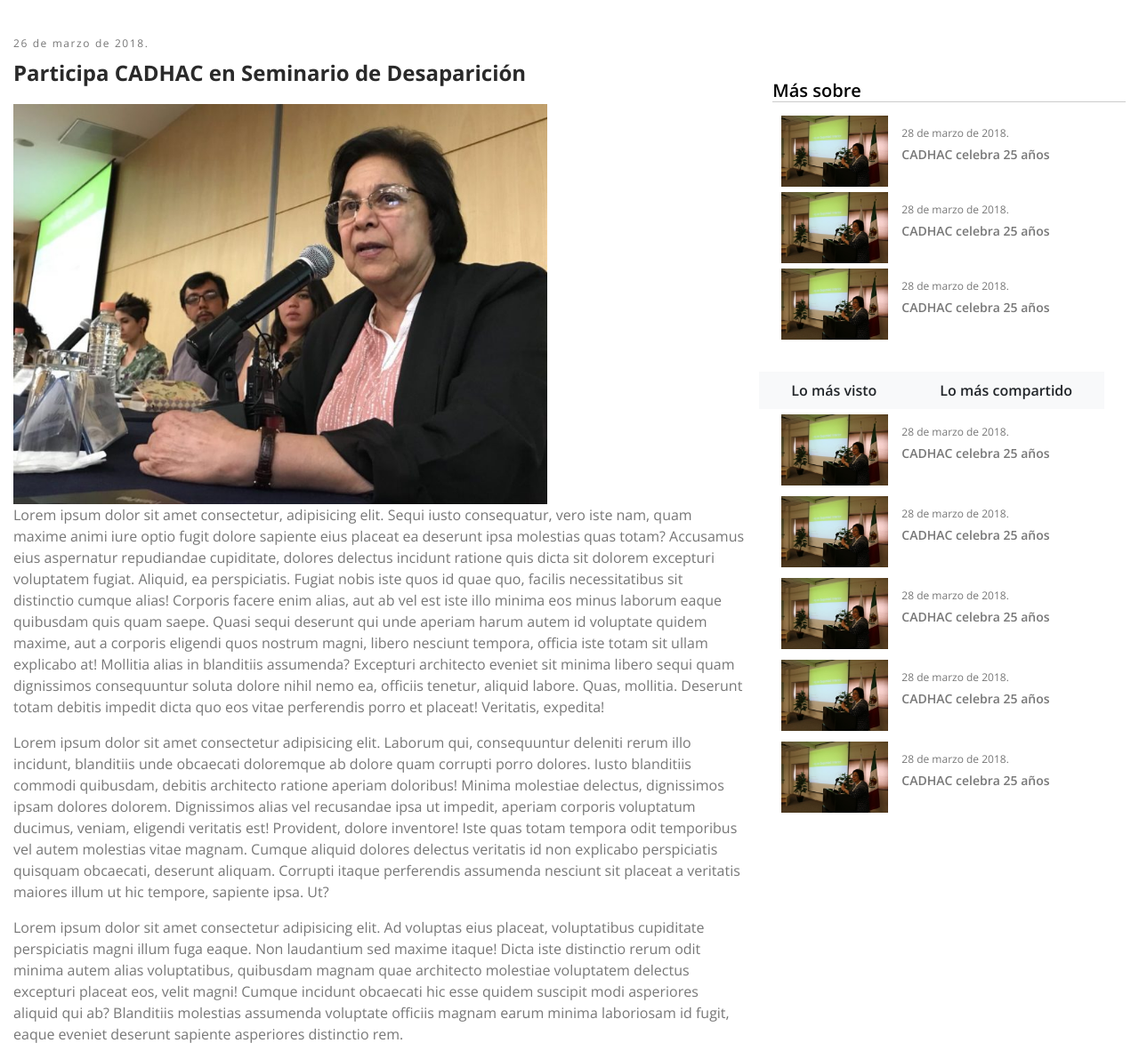
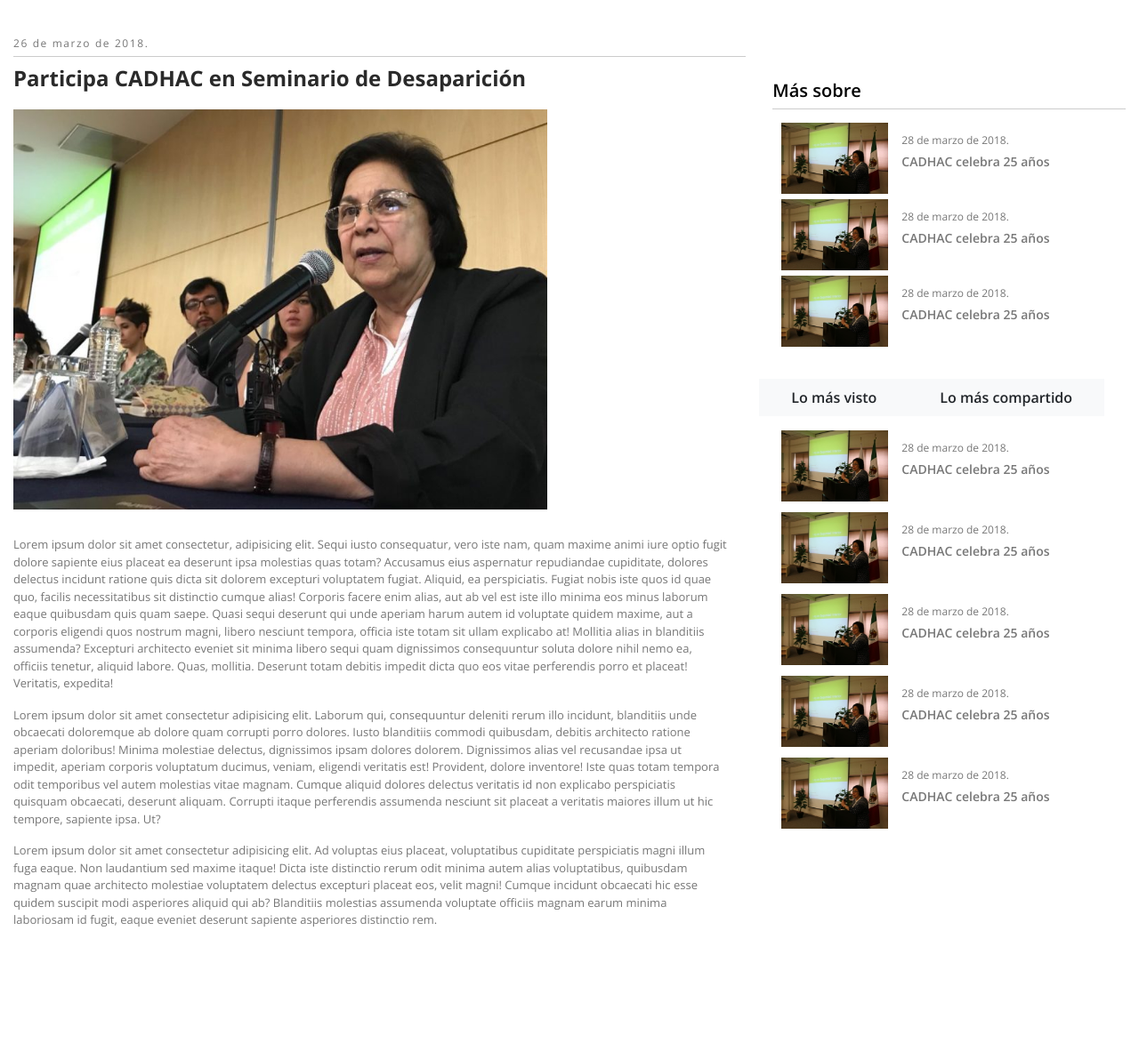
Before and after one commit to melytc/cadhac, a PHP site: page /comunicados-detalle.php in a window 1280 px wide. Shown: the part 205-1396 px from the top of the page at 89% size. After the commit the page ends 1248 px from the top, so only its background shows below. Run offline with PHP 8.4, Linux system fonts and the light colour scheme; style sheets or scripts are compiled from the project's sources.

Commit message:
Finished styling

```diff
--- a/src/css/_comunicados-detalles.scss
+++ b/src/css/_comunicados-detalles.scss
@@ -11,10 +11,11 @@
 			margin: 50px 0 35px;
 		}
 		p.date {
+			border-bottom: 1px solid #ccc;
 			font-size: 12px;
 			letter-spacing: .1rem;
 			margin-bottom: 10px;
-
+			padding-bottom: 5px;
 		}
 		h3.title {
 			font-weight: 800;
@@ -22,9 +23,9 @@
 			font-size: 24px;
 			margin-bottom: 20px;
 		}
-		p.body {
-			font-size: 16px;
-			margin-bottom: 40px;
+		.body {
+			font-size: 13px;
+			margin: 30px 20px 50px 0px;
 		}
 	}
 	.more-news {
@@ -34,6 +35,7 @@
 			color: black;
 			font-weight: 600;
 			margin-bottom: 15px;
+			padding-bottom: 8px;
 		}
 		.news-preview{
 			margin: 6px 10px;
@@ -53,6 +55,9 @@
 		}
 		.popular {
 			margin-top: 30px;
+			button {
+				margin-bottom: 10px;
+			}
 			.news-preview {
 				margin-left: 25px;
 			}
```
